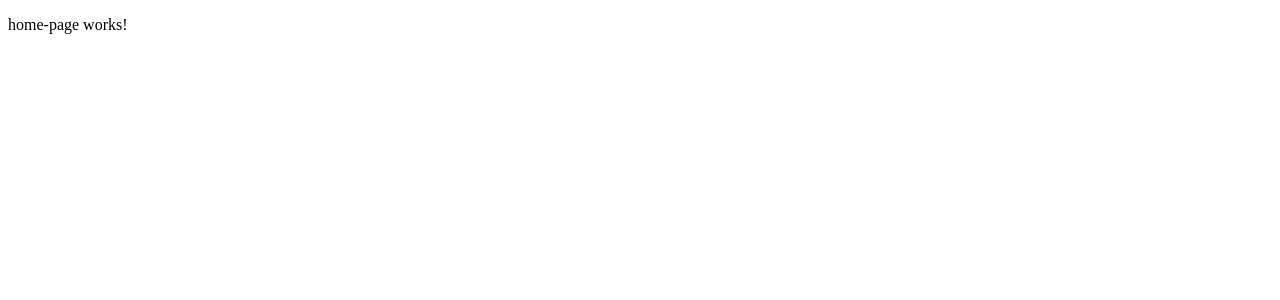
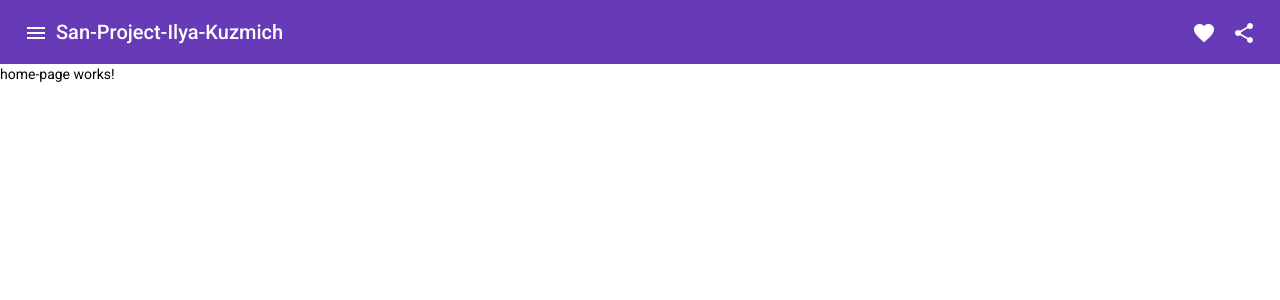
Before and after one commit to katupka/San-Project-Ilya-Kuzmich, an Angular app: page / in a window 1280 px wide. Shown: the top 300 px of the page. Built offline with nearby package versions, Linux system fonts and the light colour scheme.

Commit message:
angular materials

```diff
--- a/angular.json
+++ b/angular.json
@@ -30,6 +30,7 @@
               "src/assets"
             ],
             "styles": [
+              "./node_modules/@angular/material/prebuilt-themes/deeppurple-amber.css",
               "src/styles.css"
             ],
             "scripts": []
@@ -97,6 +98,7 @@
               "src/assets"
             ],
             "styles": [
+              "./node_modules/@angular/material/prebuilt-themes/deeppurple-amber.css",
               "src/styles.css"
             ],
             "scripts": []
--- a/package.json
+++ b/package.json
@@ -11,10 +11,12 @@
   "private": true,
   "dependencies": {
     "@angular/animations": "~12.1.1",
+    "@angular/cdk": "^12.2.13",
     "@angular/common": "~12.1.1",
     "@angular/compiler": "~12.1.1",
     "@angular/core": "~12.1.1",
     "@angular/forms": "~12.1.1",
+    "@angular/material": "^12.2.13",
     "@angular/platform-browser": "~12.1.1",
     "@angular/platform-browser-dynamic": "~12.1.1",
     "@angular/router": "~12.1.1",
--- a/src/app/app.component.css
+++ b/src/app/app.component.css
@@ -0,0 +1,3 @@
+.example-spacer {
+  flex: 1 1 auto;
+}
--- a/src/app/app.component.html
+++ b/src/app/app.component.html
@@ -1 +1,15 @@
+<mat-toolbar color="primary">
+  <button mat-icon-button class="example-icon" aria-label="Example icon-button with menu icon">
+    <mat-icon>menu</mat-icon>
+  </button>
+  <span>{{title}}</span>
+  <span class="example-spacer"></span>
+  <button mat-icon-button class="example-icon favorite-icon" aria-label="Example icon-button with heart icon">
+    <mat-icon>favorite</mat-icon>
+  </button>
+  <button mat-icon-button class="example-icon" aria-label="Example icon-button with share icon">
+    <mat-icon>share</mat-icon>
+  </button>
+</mat-toolbar>
+
 <router-outlet></router-outlet>
--- a/src/app/app.module.ts
+++ b/src/app/app.module.ts
@@ -6,6 +6,8 @@ import { HomePageComponent } from './pages/home-page/home-page.component';
 import { ContactPageComponent } from './pages/contact-page/contact-page.component';
 import { AboutUsPageComponent } from './pages/about-us-page/about-us-page.component';
 import {AppRoutingModule} from "./modules/app-routing/app-routing.module";
+import { BrowserAnimationsModule } from '@angular/platform-browser/animations';
+import {AppMatModule} from "./modules/app-mat/app-mat.module";
 
 @NgModule({
   declarations: [
@@ -16,7 +18,9 @@ import {AppRoutingModule} from "./modules/app-routing/app-routing.module";
   ],
   imports: [
     BrowserModule,
-    AppRoutingModule
+    AppRoutingModule,
+    AppMatModule,
+    BrowserAnimationsModule
   ],
   providers: [],
   bootstrap: [AppComponent]
--- a/src/index.html
+++ b/src/index.html
@@ -6,8 +6,11 @@
   <base href="/">
   <meta name="viewport" content="width=device-width, initial-scale=1">
   <link rel="icon" type="image/x-icon" href="favicon.ico">
+  <link rel="preconnect" href="https://fonts.gstatic.com">
+  <link href="https://fonts.googleapis.com/css2?family=Roboto:wght@300;400;500&display=swap" rel="stylesheet">
+  <link href="https://fonts.googleapis.com/icon?family=Material+Icons" rel="stylesheet">
 </head>
-<body>
+<body class="mat-typography">
   <app-root></app-root>
 </body>
 </html>
--- a/src/styles.css
+++ b/src/styles.css
@@ -1 +1,4 @@
 /* You can add global styles to this file, and also import other style files */
+
+html, body { height: 100%; }
+body { margin: 0; font-family: Roboto, "Helvetica Neue", sans-serif; }
```
Also changed, not shown: src/app/modules/app-mat/app-mat.module.ts (added, +58 -0 lines), 1 other file (tests, documents, lock files or other folders).
